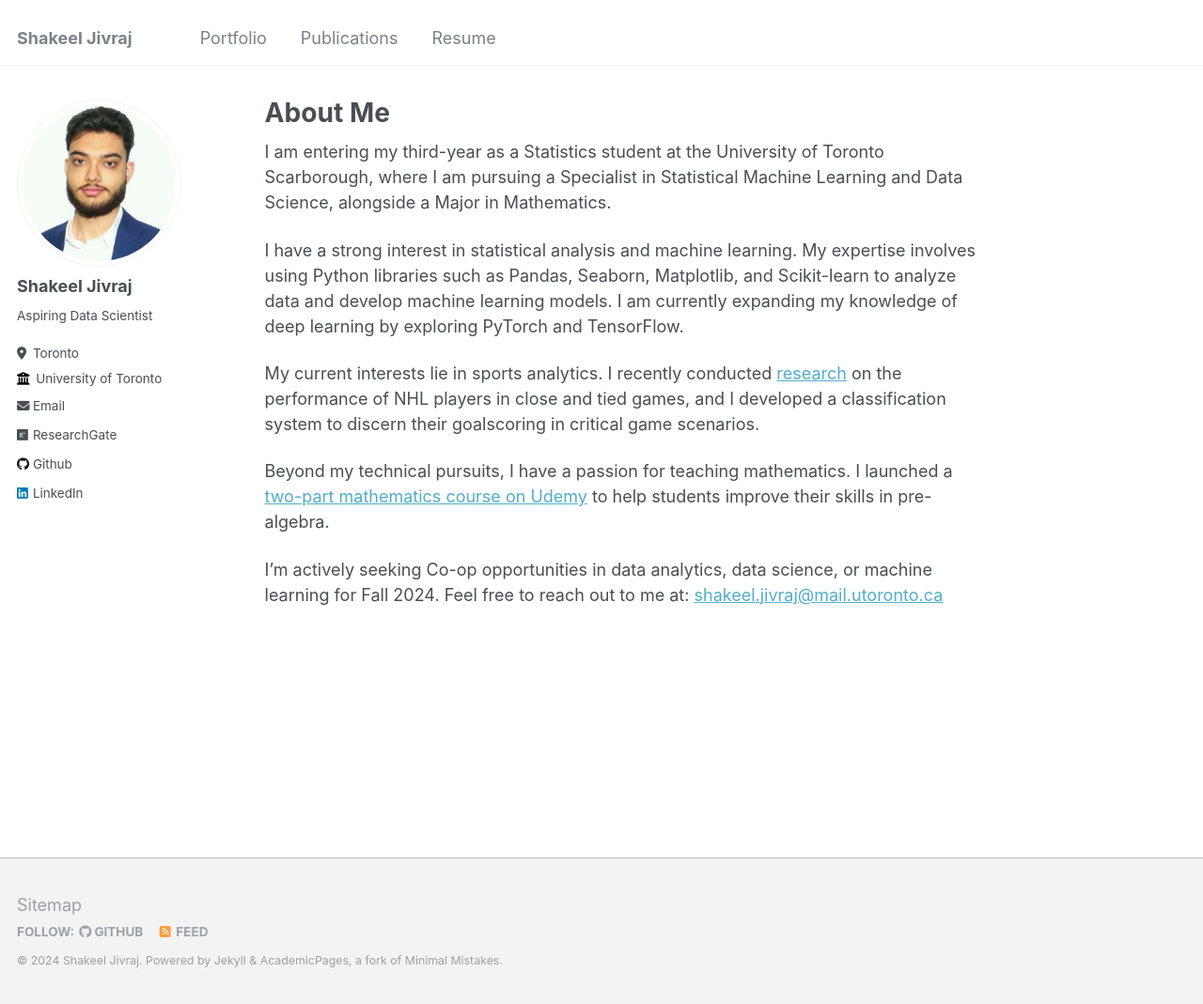
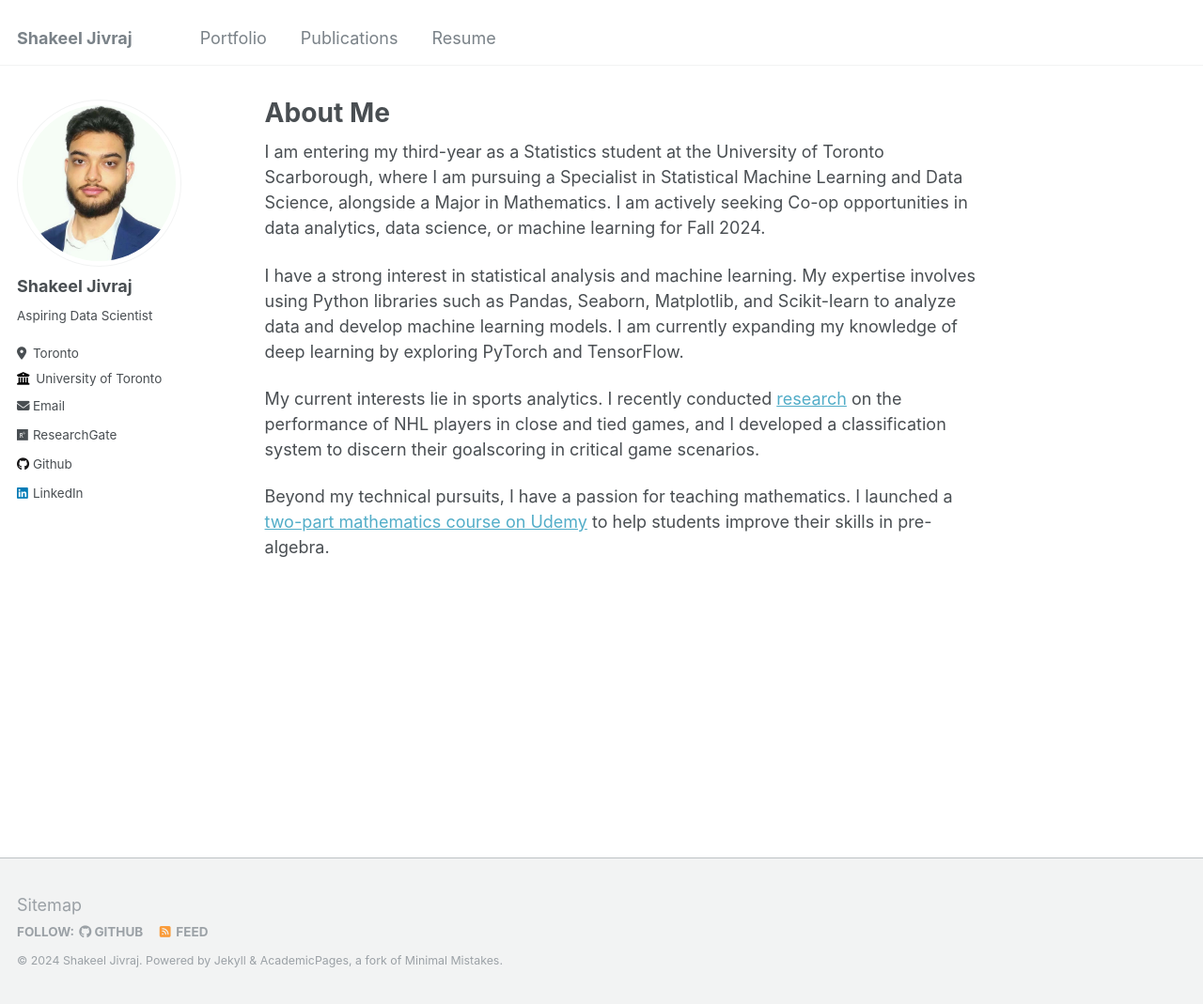
Before and after one commit to Shak789/Shak789.github.io, a Jekyll site: the page built from _pages/about.md, in a window 1280 px wide and 1069 px high. Shown: the whole window at 94% size. Built offline with Jekyll 4.4.1, drawn with Linux system fonts in a browser that asks for light colours.

Commit message:
Update about.md

```diff
--- a/_pages/about.md
+++ b/_pages/about.md
@@ -7,12 +7,10 @@ redirect_from:
   - /about.html
 ---
 
-I am entering my third-year as a Statistics student at the University of Toronto Scarborough, where I am pursuing a Specialist in Statistical Machine Learning and Data Science, alongside a Major in Mathematics.
+I am entering my third-year as a Statistics student at the University of Toronto Scarborough, where I am pursuing a Specialist in Statistical Machine Learning and Data Science, alongside a Major in Mathematics. I am actively seeking Co-op opportunities in data analytics, data science, or machine learning for Fall 2024.
 
 I have a strong interest in statistical analysis and machine learning. My expertise involves using Python libraries such as Pandas, Seaborn, Matplotlib, and Scikit-learn to analyze data and develop machine learning models. I am currently expanding my knowledge of deep learning by exploring PyTorch and TensorFlow.
 
 My current interests lie in sports analytics. I recently conducted [research](https://www.researchgate.net/publication/380347690_Analysis_of_NHL_Goalscoring_in_Critical_Situations) on the performance of NHL players in close and tied games, and I developed a classification system to discern their goalscoring in critical game scenarios.
 
 Beyond my technical pursuits, I have a passion for teaching mathematics. I launched a [two-part mathematics course on Udemy](https://www.udemy.com/user/shakeel-jivraj/) to help students improve their skills in pre-algebra.
-
-I'm actively seeking Co-op opportunities in data analytics, data science, or machine learning for Fall 2024. Feel free to reach out to me at: [shakeel.jivraj@mail.utoronto.ca](shakeel.jivraj@mail.utoronto.ca)
```
